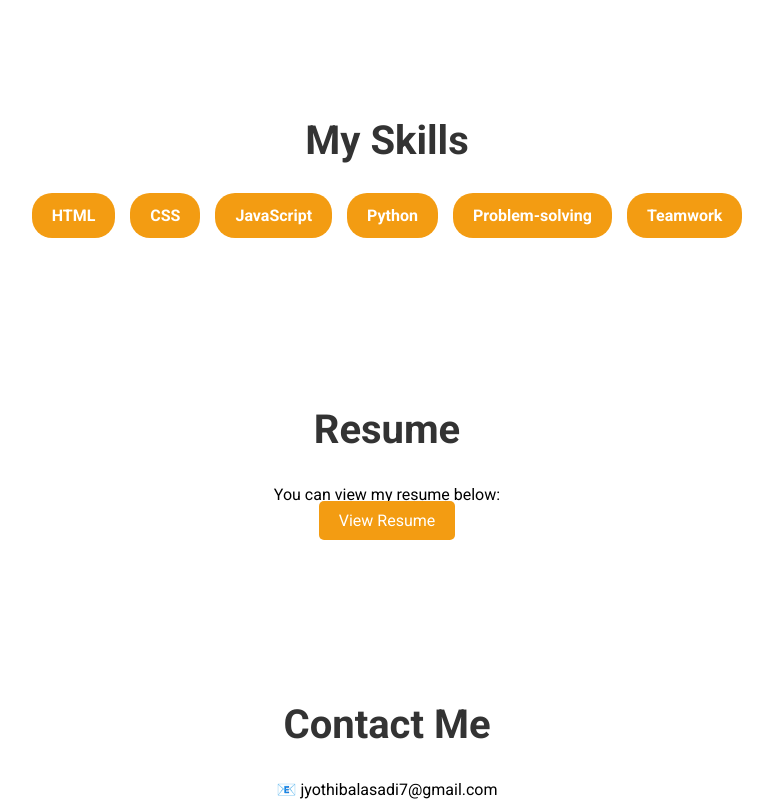
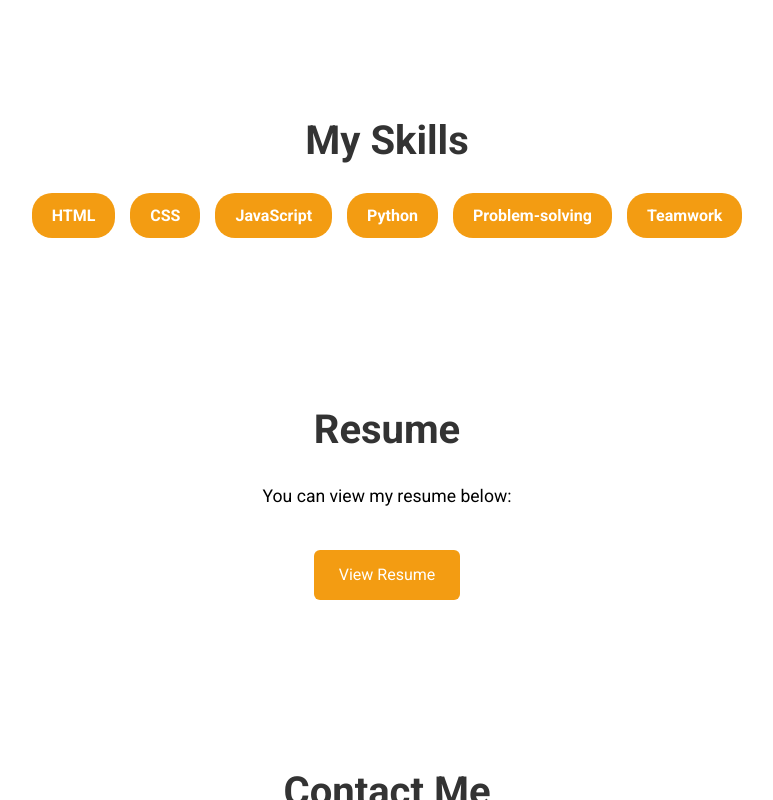
Before and after one commit to jyothibalasadi7/shadowfox-internship-portfolio, a plain HTML site: page index.html in a window 1280 px wide. Shown: the part 1667-2467 px from the top of the page, without its empty margins (253-1026 px from the left). Drawn offline with Linux system fonts and the light colour scheme.

Commit message:
Refactor CSS styles and add resume section adjustments
Updated styles for buttons and added resume section gap fix.

```diff
--- a/style.css
+++ b/style.css
@@ -1,4 +1,4 @@
-/* Reset */
+/* RESET */
 * {
     margin: 0;
     padding: 0;
@@ -74,13 +74,15 @@ nav ul li a:hover {
     margin: 20px 0;
 }
 
+/* Button */
 .btn {
-    padding: 10px 20px;
+    padding: 12px 25px;
     background: #f39c12;
     color: #fff;
     text-decoration: none;
-    border-radius: 5px;
+    border-radius: 6px;
     transition: background 0.3s;
+    display: inline-block;
 }
 
 .btn:hover {
@@ -127,7 +129,6 @@ h2 {
     align-items: center;
     color: #fff;
     font-weight: bold;
-    font-size: 1em;
     border-radius: 5px;
     margin-bottom: 10px;
     text-align: center;
@@ -186,18 +187,31 @@ footer {
     color: #fff;
 }
 
+/* ✅ RESUME SECTION – GAP FIX */
+#resume p {
+    margin-bottom: 30px;   /* 👈 space between text & View Resume */
+    font-size: 1.1em;
+}
+
+#resume .btn {
+    margin-top: 10px;
+}
+
 /* Responsive */
 @media (max-width: 768px) {
     nav ul {
         flex-direction: column;
         display: none;
     }
+
     nav ul.active {
         display: flex;
     }
+
     .hamburger {
         display: block;
     }
+
     .project-container {
         flex-direction: column;
         align-items: center;
```
